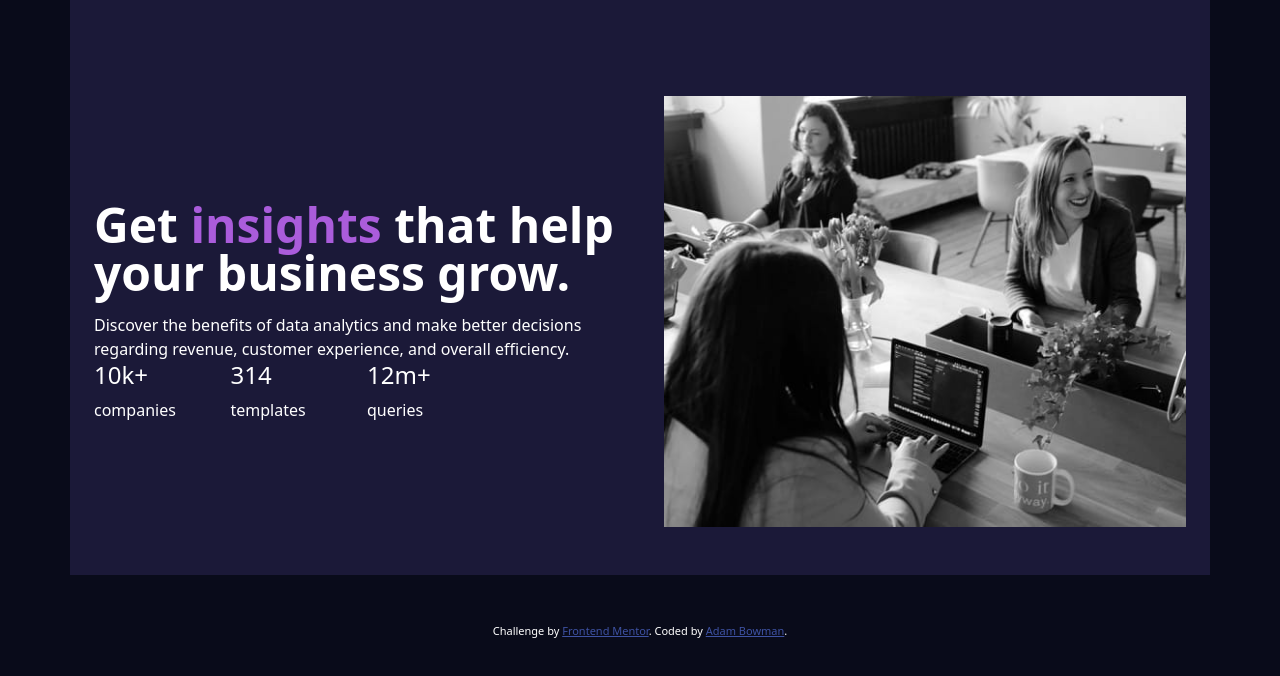
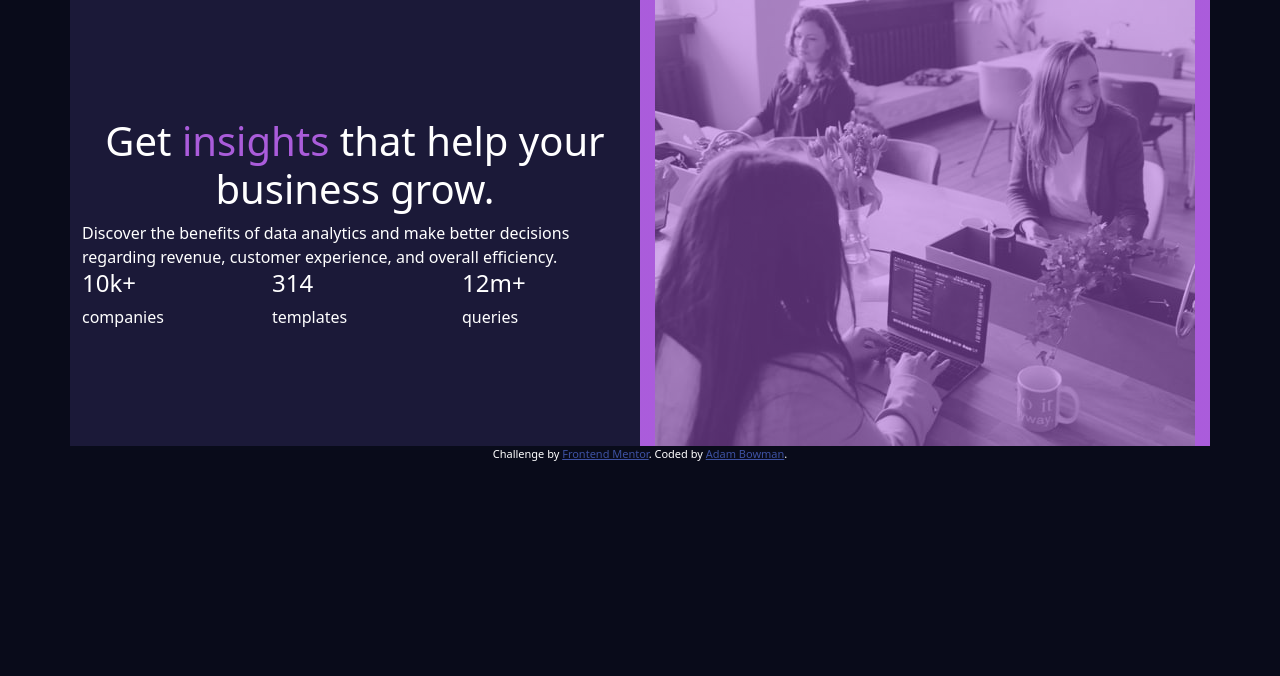
Before and after one commit to adamcbowman/statPreviewCardComponent, a plain HTML site: page index.html in a window 1280 px wide. Drawn offline with nearby package versions, Linux system fonts and the light colour scheme.

Commit message:
add purple to image

```diff
--- a/index.html
+++ b/index.html
@@ -19,26 +19,27 @@
       integrity="sha384-+0n0xVW2eSR5OomGNYDnhzAbDsOXxcvSN1TPprVMTNDbiYZCxYbOOl7+AMvyTG2x"
       crossorigin="anonymous"
     />
+
     <link href="style.css" rel="stylesheet" />
   </head>
-  <body style="background-color: hsl(233, 47%, 7%);">
-    <div class="container col-xxl-10 px-4 py-5">
-      <div id="main" class="row flex-lg-row-reverse align-items-center g-5 py-5">
-        <div class="col-10 col-sm-8 col-lg-6">
-          <img id="photo" class="d-block mx-lg-auto img-fluid" src="images/image-header-desktop.jpg"/>
+    <div class="container col-xxl-8 align-items-center">
+      <div id="main" class="row flex-lg-row-reverse align-items-center">
+        <div class=" photo col-10 col-sm-8 col-lg-6 ">
+            <img id="photo" class="d-block mx-lg-auto img-fluid" src="images/image-header-desktop.jpg"/>
         </div>
-        <div id="textContent align-items-center" class="col-lg-6">
-          <h1 class="display-5 fw-bold lh-1 mb-3">
-            Get <span class="accent" style="color: hsl(277, 64%, 61%);">insights</span> that help your business grow.
+
+        <div id="textContent" class="col-lg-6">
+          <h1>
+            Get <span class="accent">insights</span> that help your business grow.
           </h1>
           <div>
             Discover the benefits of data analytics and make better decisions
             regarding revenue, customer experience, and overall efficiency.
           </div>
           <div class="row">
-            <div class="col-lg-3"><h4>10k+</h4> companies</div>
-            <div class="col-lg-3"><h4>314</h4>templates</div>
-            <div class="col-lg-3"><h4>12m+</h4>queries</div>
+            <div class="col"><h4>10k+</h4> companies</div>
+            <div class="col"><h4>314</h4>templates</div>
+            <div class="col"><h4>12m+</h4>queries</div>
           </div>
         </div>
       </div>
--- a/style.css
+++ b/style.css
@@ -5,9 +5,36 @@
 .attribution a {
   color: hsl(228, 45%, 44%);
 }
+.accent {
+  color: hsl(277, 64%, 61%);
+}
 #main {
   background-color: hsl(244, 38%, 16%);
 }
 body {
   color: white;
+  background-color: hsl(233, 47%, 7%);
 }
+#photo {
+  opacity: 0.5;
+  height: 446px;
+}
+
+.photo {
+  height: 446px;
+  overflow: hidden;
+  background: -webkit-linear-gradient(
+    hsl(277, 64%, 61%),
+    hsl(277, 64%, 61%)
+    );
+  padding-left: 0;
+  padding-right: 0;
+}
+
+img {
+  object-fit: cover;
+}
+
+h1{
+    text-align: center;
+}
```
Also changed, not shown: 1 other file.
